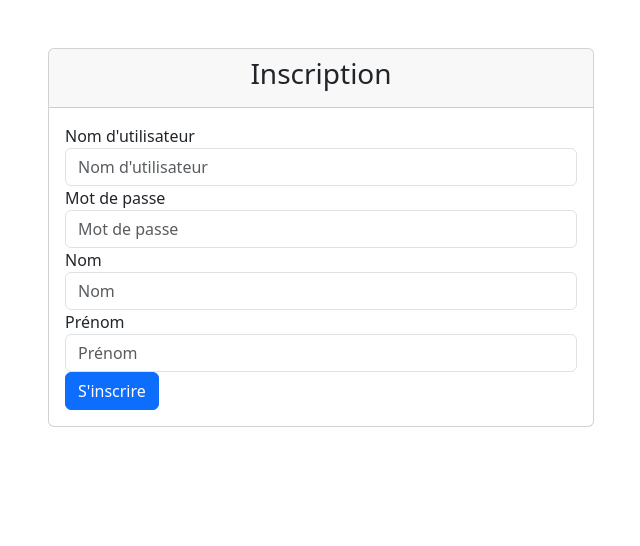
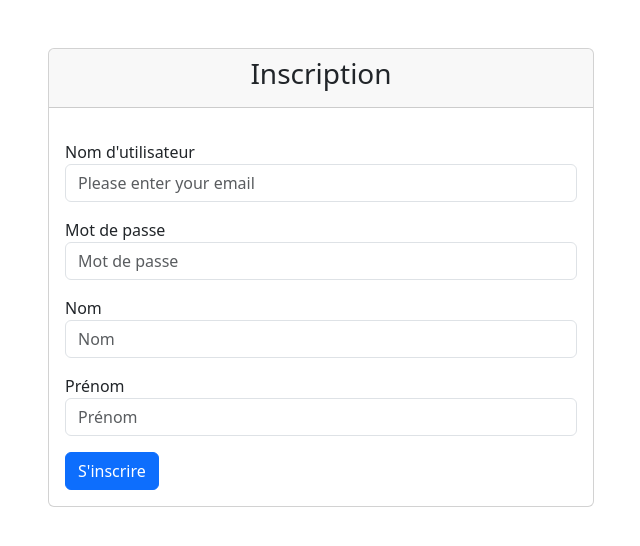
Before and after one commit to Emelissa1266/Projet-Gestion-RH, a Django app: page /signup/ in a window 1280 px wide. Shown: the top 546 px of the page, without its empty margins (319-959 px from the left). Run offline with Django 5.2, Linux system fonts and the light colour scheme; some libraries are stand-ins or nearby versions.

Commit message:
UPDATE12

```diff
--- a/ProjetRh/app1/forms.py
+++ b/ProjetRh/app1/forms.py
@@ -1,5 +1,5 @@
 from django import forms
-from .models import Utilisateur, Candidat
+from .models import Utilisateur, Candidat, Employe, Service, Competances, Formations, Recrutement, Salaire, Evaluation
 
 class loginForm(forms.Form):
     login = forms.CharField(label="Login", max_length=30, widget=forms.TextInput(attrs={"class": "form-control"}))
@@ -10,7 +10,7 @@ class SignupForm(forms.ModelForm):
         model = Utilisateur
         fields = ['Login', 'mot_de_passe', 'nom', 'prenom']
         widgets = {
-            'Login': forms.TextInput(attrs={'placeholder': 'Nom d\'utilisateur', 'class': 'form-control'}),
+            'Login': forms.EmailInput(attrs={'placeholder': 'Please enter your email', 'class': 'form-control'}),
             'mot_de_passe': forms.PasswordInput(attrs={'placeholder': 'Mot de passe', 'class': 'form-control'}),
             'nom': forms.TextInput(attrs={'placeholder': 'Nom', 'class': 'form-control'}),
             'prenom': forms.TextInput(attrs={'placeholder': 'Prénom', 'class': 'form-control'}),
--- a/ProjetRh/app1/models.py
+++ b/ProjetRh/app1/models.py
@@ -7,7 +7,7 @@ class Service(models.Model):
     Nom= models.CharField(max_length=20)
     description= models.CharField(max_length=200)
     def __str__(self):
-        return self.nom
+        return self.Nom
 
 
 # Modèle pour les utilisateurs
@@ -25,7 +25,7 @@ class Utilisateur(models.Model):
     role = models.CharField(max_length=30, choices=ROLE_CHOICES, default='candidate')
 
     def __str__(self):
-        return self.login
+        return self.Login
 
 # Modèle pour les compétences
 class Competances(models.Model):
@@ -33,7 +33,7 @@ class Competances(models.Model):
 
 
     def __str__(self):
-        return self.description
+        return self.descripton
 
 # Modèle pour les formations
 class Formations(models.Model):
@@ -74,7 +74,7 @@ class Salaire(models.Model):
     Employe_salaire= models.ForeignKey(Employe, on_delete=models.CASCADE, related_name="salaires")
 
     def __str__(self):
-        return f"Salaire pour {self.employe.nom} - {self.mois}"
+        return f"Salaire pour {self.Employe_salaire} - {self.mois_annee}"
 
 
 # Modèle pour les évaluations
@@ -86,7 +86,7 @@ class Evaluation(models.Model):
     Employe_Evaluation= models.ForeignKey(Employe, on_delete=models.CASCADE, related_name="evaluations")
 
     def __str__(self):
-        return f"Évaluation de {self.employe.nom} - {self.date_evaluation}"
+        return f"Évaluation de {self.Employe_Evaluation} - {self.date_Evaluation}"
 
 
 
@@ -104,7 +104,7 @@ class Conge(models.Model):
     Employe_Conge= models.ForeignKey(Employe, on_delete=models.CASCADE, related_name="conges")
 
     def __str__(self):
-        return f"Congé de {self.employe.nom} - {self.type_conge}"
+        return f"Congé de {self.Employe_Conge} - {self.type_conge}"
 
 
 # Modèle pour les contrats
@@ -122,7 +122,7 @@ class Contrat(models.Model):
      Employe_Contrat= models.ForeignKey(Employe, on_delete=models.CASCADE, related_name="contrats")
 
      def __str__(self):
-        return f"Contrat de {self.employe.nom} - {self.type_contrat}"
+        return f"Contrat de {self.Employe_Contrat} - {self.type_contrat}"
 
 
 # Modèle pour les condidats
@@ -136,7 +136,7 @@ class Candidat (models.Model):
     Etat_condidature= models.CharField(max_length=30)
 
     def __str__(self):
-        return f"{self.prenom} {self.nom}"
+        return f"{self.Prenom} {self.Nom}"
 
 
 # Modèle pour les recrutements
--- a/ProjetRh/app1/templates/signup.html
+++ b/ProjetRh/app1/templates/signup.html
@@ -18,22 +18,30 @@
                     <div class="card-body">
                         <form method="post">
                             {% csrf_token %}
+                           <p>
                             <div class="form-group">
                                 <label for="id_Login">Nom d'utilisateur</label>
                                 {{ form.Login }}
                             </div>
+                           </p>
+                           <p>
                             <div class="form-group">
                                 <label for="id_mot_de_passe">Mot de passe</label>
                                 {{ form.mot_de_passe }}
                             </div>
+                        </p>
+                        <p>
                             <div class="form-group">
                                 <label for="id_nom">Nom</label>
                                 {{ form.nom }}
                             </div>
+                        </p>
+                        <p>
                             <div class="form-group">
                                 <label for="id_prenom">Prénom</label>
                                 {{ form.prenom }}
                             </div>
+                        </p>
                             <button type="submit" class="btn btn-primary btn-block">S'inscrire</button>
                         </form>
                     </div>
--- a/ProjetRh/app1/views.py
+++ b/ProjetRh/app1/views.py
@@ -1,7 +1,7 @@
 from django.shortcuts import render, redirect
 from django.contrib.auth.hashers import make_password, check_password
 from .forms import loginForm, SignupForm
-from .models import Utilisateur, Candidat
+from .models import Utilisateur, Candidat, Employe, Service, Competances, Formations, Recrutement, Salaire, Evaluation
 
 
 def home_candidat(request):
@@ -33,20 +33,22 @@ def signup(request):
     if request.method == 'POST':
         form = SignupForm(request.POST)
         if form.is_valid():
-            # Sauvegarder l'utilisateur sans le valider pour ajouter le rôle
-            utilisateur = form.save(commit=False)
-            utilisateur.mot_de_passe = make_password(utilisateur.mot_de_passe)  # Hacher le mot de passe
-            utilisateur.role = 'candidate'  # Par défaut, le rôle est "candidate"
-            utilisateur.save()  # Sauvegarder l'utilisateur
+           # Sauvegarder l'utilisateur sans le valider pour ajouter le rôle
+            Utilisateur =  form.save(commit=False)
+            Utilisateur.Login = form.cleaned_data['Login']
+            Utilisateur.mot_de_passe = make_password(form.cleaned_data['mot_de_passe'])  # Hacher le mot de passe
+            Utilisateur.role = 'candidate'  # Par défaut, le rôle est "candidate"
+
+            form.save()  # Sauvegarder l'utilisateur
 
             # Créer un candidat associé à l'utilisateur
             Candidat.objects.create(
-                Nom=utilisateur.nom,
-                Prenom=utilisateur.prenom,
-                Utilisateur_Condidat=utilisateur,
-                Email=form.cleaned_data['email'],  # Utiliser l'email fourni par l'utilisateur
-                Etat_condidature="en attente"  # Etat par défaut pour un candidat
-            )
+                 Nom=Utilisateur.nom,
+                 Prenom=Utilisateur.prenom,
+                 Utilisateur_Condidat=Utilisateur,
+                 Email=Utilisateur.Login,  # Utiliser l'email fourni par l'utilisateur
+                 Etat_condidature="en attente"  # Etat par défaut pour un candidat
+             )
 
             return redirect('connexion')  # Redirige vers la page de connexion après l'inscription
     else:
```
Also changed, not shown: ProjetRh/backup.json (+1 -1 lines), ProjetRh/db.sqlite3.
